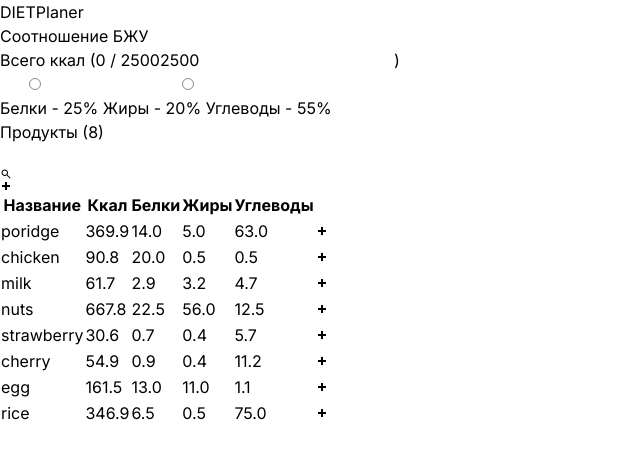
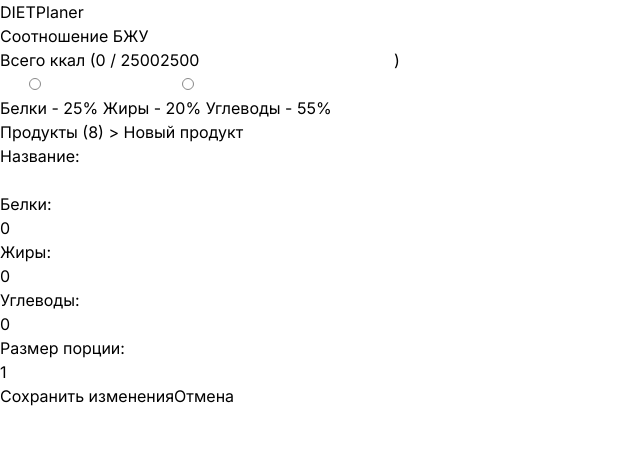
Before and after one commit to KoraReinolds/vite-diet, a Vue app: page / in a window 1280 px wide. Both pictures are taken after a click on the icon 6 px from the left and 186 px from the top of the page. Shown: the top 458 px of the page, without its empty margins (0-640 px from the left). Built offline with nearby package versions, Linux system fonts and the light colour scheme.

Commit message:
Introduce 'FoodSection' component
- Implemented a new component 'FoodSection' for editing food data and
adding new foods
- Extracted food-related logic from the 'foodList' UI layer and moved
it to the new 'foodItem' UI layer

```diff
--- a/src/App.vue
+++ b/src/App.vue
@@ -37,10 +37,18 @@
     />
 
     <FoodSection
+      v-if="foodData"
+      :title="`Продукты (${productSectionData.length})`"
+      v-model="foodData"
+      @cancel="closeFoodSection"
+      @save="saveFood"
+    />
+    <FoodListSection
+      v-else
       :items="productSectionData"
       @delete="removeFoodFromProductSection"
-      @select="console.log($event)"
-      @add="console.log($event)"
+      @select="editFoodDataByName"
+      @add="addNewFood"
     />
 
   </div>
@@ -51,11 +59,19 @@ import Header from './components/Header.vue'
 import { watch } from 'vue';
 import PFCSection from './components/PFCSection.vue';
 import NewMealSection from './components/NewMealSection.vue';
+import FoodListSection from './components/FoodListSection.vue';
 import FoodSection from './components/FoodSection.vue';
 import {
   productSectionData,
   togleFoodSelection,
 } from './layerUI/foodList';
+import {
+  foodData,
+  addNewFood,
+  clearFoodData,
+  saveFood,
+  editFoodDataByName,
+} from './layerUI/foodItem';
 import {
   curentEnergy,
   totalEnergy,
@@ -93,6 +109,10 @@ import {
 }  from './layerUI/result';
 import MealsSection from './components/MealsSection.vue';
 import MealInfoSection from './components/MealInfoSection.vue';
+
+function closeFoodSection() {
+  clearFoodData()
+}
 
 function removeDataFromMealSection(name: string) {
   togleFoodSelection(name)
@@ -140,4 +160,4 @@ watch(totalEnergy, calculate)
 watch(minValues, calculate, { deep: true })
 watch(maxValues, calculate, { deep: true })
 
-</script>
+</script>./layerUI/foodItem
--- a/src/classes/FoodList.ts
+++ b/src/classes/FoodList.ts
@@ -11,6 +11,18 @@ implements ISelected<Food> {
   constructor(list: Food[]) {
     super({ childs: list, chunks: 1, name: 'FoodList' })
     list.forEach(food => this.selected[food.name] = false)
+  }
+
+  add(food: Food) {
+    super.add(food)
+    this.selected[food.name] = false
+    return food
+  }
+
+  remove(name: string) {
+    const res = super.remove(name)
+    delete this.selected[name]
+    return res
   }
 
   togleSelect(name: string): void {
--- /dev/null
+++ b/src/components/FoodListSection.vue
@@ -0,0 +1,87 @@
+
+<template>
+  <AppSection
+    :title="`Продукты (${filteredItems.length})`"
+  >
+
+    <template #headerSide>
+      <div v-if="items.length" class="flex items-center pr-2 space-x-2">
+        <SearchField v-model.trim="search" />
+        <AddIcon @click="$emit('add')" />
+      </div>
+      <div v-else>
+        <AppButton type="main" text="Добавить" @click="$emit('add')" />
+      </div>
+    </template>
+
+    <template #body>
+      <TableLayout
+        v-if="filteredItems.length"
+      >
+        <template #header>
+          <th
+            v-for="name in ['Название','Ккал','Белки','Жиры','Углеводы','']"
+            :key="`th-${name}`"
+            class="px-2 first:text-left last:text-right"
+          >
+            {{ name }}
+          </th>
+        </template>
+        <template #body>
+          <tr
+            v-for="item in filteredItems"
+            :key="item.name"
+            class="text-sm h-8 text-center border border-protein border-x-0"
+            @click="$emit('select', item.name)"
+          >
+            <td class="px-2 text-start">{{ item.name }}</td>
+            <td class="px-2">{{ item.kcal }}</td>
+            <td class="px-2">{{ item.proteins }}</td>
+            <td class="px-2">{{ item.fats }}</td>
+            <td class="px-2">{{ item.carbohydrates }}</td>
+            <td class="px-2">
+              <AddIcon
+                class="ml-auto"
+                @click.stop="$emit('delete', item.name)"
+              />
+            </td>
+          </tr>
+        </template>
+      </TableLayout>
+      <div v-else-if="items.length">
+        Не найдено продуктов, удовлетворяющих условиям поиска.
+      </div>
+    </template>
+
+  </AppSection>
+</template>
+
+<script setup lang="ts">
+import { ref, type PropType, computed } from 'vue';
+import AppSection from './AppSection.vue';
+import TableLayout from './TableLayout.vue';
+import AddIcon from '@/components/AddIcon.vue'
+import SearchField from './SearchField.vue';
+import type { IProductData } from '@/interfaces/ITable';
+import AppButton from './AppButton.vue';
+
+defineEmits<({
+  'delete': [value: string],
+  'select': [value: string],
+  'add': [],
+})>()
+
+const props = defineProps({
+  items: {
+    type: Array as PropType<IProductData[]>,
+    required: true,
+  }
+})
+
+const search = ref('')
+const searchFilter = ((item: IProductData) => item.name.startsWith(search.value))
+const filteredItems = computed(() => {
+  return props.items.filter(searchFilter)
+})
+
+</script>
--- a/src/components/FoodSection.vue
+++ b/src/components/FoodSection.vue
@@ -1,87 +1,79 @@
-
 <template>
   <AppSection
-    :title="`Продукты (${filteredItems.length})`"
+    :title="title + ` > ${foodInfo.name || 'Новый продукт'}`"
   >
-
-    <template #headerSide>
-      <div v-if="items.length" class="flex items-center pr-2 space-x-2">
-        <SearchField v-model.trim="search" />
-        <AddIcon @click="$emit('add')" />
+    <template #body>
+      <div>
+        <div
+          v-for="(val, key) in modelValue"
+          :key="key"
+          class="h-10 flex items-center m-0 justify-between"
+        >
+          <span>
+            {{ displayNames[key] }}:
+          </span>
+          <div class="flex items-center w-half bg-proteins h-[27px] px-[10px] rounded-lg">
+            <input
+              class="w-full bg-proteins text-xs"
+              :type="(typeof val === 'number') ? 'number' : 'text'"
+              v-model="foodInfo[key]"
+            />
+          </div>
+        </div>
       </div>
-      <div v-else>
-        <AppButton type="main" text="Добавить" @click="$emit('add')" />
+      <div
+        class="flex space-x-2 justify-end"
+      >
+        <AppButton
+          text="Сохранить изменения"
+          type="main"
+          @click="save"
+        />
+        <AppButton
+          text="Отмена"
+          type="red"
+          @click="$emit('cancel')"
+        />
       </div>
     </template>
-
-    <template #body>
-      <TableLayout
-        v-if="filteredItems.length"
-      >
-        <template #header>
-          <th
-            v-for="name in ['Название','Ккал','Белки','Жиры','Углеводы','']"
-            :key="`th-${name}`"
-            class="px-2 first:text-left last:text-right"
-          >
-            {{ name }}
-          </th>
-        </template>
-        <template #body>
-          <tr
-            v-for="item in filteredItems"
-            :key="item.name"
-            class="text-sm h-8 text-center border border-protein border-x-0"
-            @click="$emit('select', item.name)"
-          >
-            <td class="px-2 text-start">{{ item.name }}</td>
-            <td class="px-2">{{ item.kcal }}</td>
-            <td class="px-2">{{ item.proteins }}</td>
-            <td class="px-2">{{ item.fats }}</td>
-            <td class="px-2">{{ item.carbohydrates }}</td>
-            <td class="px-2">
-              <AddIcon
-                class="ml-auto"
-                @click.stop="$emit('delete', item.name)"
-              />
-            </td>
-          </tr>
-        </template>
-      </TableLayout>
-      <div v-else-if="items.length">
-        Не найдено продуктов, удовлетворяющих условиям поиска.
-      </div>
-    </template>
-
   </AppSection>
 </template>
 
 <script setup lang="ts">
-import { ref, type PropType, computed } from 'vue';
+import type { INewFoodData } from '@/interfaces/ITable';
 import AppSection from './AppSection.vue';
-import TableLayout from './TableLayout.vue';
-import AddIcon from '@/components/AddIcon.vue'
-import SearchField from './SearchField.vue';
-import type { IProductData } from '@/interfaces/ITable';
+import { ref, type PropType } from 'vue';
 import AppButton from './AppButton.vue';
 
-defineEmits<({
-  'delete': [value: string],
-  'select': [value: string],
-  'add': [],
+const props = defineProps({
+  title: {
+    type: String,
+    required: true,
+  },
+  modelValue: {
+    type: Object as PropType<INewFoodData>,
+    required: true,
+  },
+})
+
+const displayNames = {
+  name: 'Название',
+  proteins: 'Белки',
+  fats: 'Жиры',
+  carbohydrates: 'Углеводы',
+  chunkSize: 'Размер порции',
+}
+const foodInfo = ref({ ...props.modelValue })
+
+const emit = defineEmits<({
+  'update:modelValue': [value: INewFoodData],
+  save: [],
+  cancel: [],
 })>()
 
-const props = defineProps({
-  items: {
-    type: Array as PropType<IProductData[]>,
-    required: true,
-  }
-})
-
-const search = ref('')
-const searchFilter = ((item: IProductData) => item.name.startsWith(search.value))
-const filteredItems = computed(() => {
-  return props.items.filter(searchFilter)
-})
+function save() {
+  emit('update:modelValue', foodInfo.value)
+  emit('save')
+}
 
 </script>
--- a/src/layerClasses.ts/food.ts
+++ b/src/layerClasses.ts/food.ts
@@ -1,5 +1,6 @@
 import { Food } from "@/classes/Food";
-import type { IMealEditableData, IMealInfoData, IProductData } from "@/interfaces/ITable"
+import type { IFoodParams } from "@/interfaces/IFoodParams";
+import type { IMealEditableData, IMealInfoData, INewFoodData, IProductData } from "@/interfaces/ITable"
 
 const poridge = new Food({ name: 'poridge', fats: 5, carbohydrates: 63, proteins: 14 })
 const milk = new Food({ name: 'milk', fats: 3.2, carbohydrates: 4.7, proteins: 2.9 })
@@ -40,7 +41,23 @@ function getMealEditalbeData(food: Food): IMealEditableData {
   }
 }
 
+function createFood(params: IFoodParams) {
+  return new Food(params)
+}
+
+function getFoodDataToChange(food: Food): INewFoodData {
+  return {
+    name: food.name,
+    proteins: food.proteins,
+    fats: food.fats,
+    carbohydrates: food.carbohydrates,
+    chunkSize: food.chunkSize,
+  }
+}
+
 export default {
+  getFoodDataToChange,
+  createFood,
   getMealEditalbeData,
   getFoodData,
   getProductData,
--- a/src/layerClasses.ts/foodList.ts
+++ b/src/layerClasses.ts/foodList.ts
@@ -1,4 +1,5 @@
 import { FoodList } from "@/classes/FoodList";
+import type { INewFoodData } from "@/interfaces/ITable";
 import food from "@/layerClasses.ts/food"
 
 const foodList = new FoodList([
@@ -26,7 +27,26 @@ function getProductData() {
     .map(food.getProductData)
 }
 
+function addNewFood(params: INewFoodData) {
+  const newFood = food.createFood(params)
+  foodList.add(newFood)
+}
+
+function changeFoodData(params: INewFoodData) {
+  foodList.remove(params.name)
+  addNewFood(params)
+}
+
+function getFoodDataToChangeByName(name: string) {
+  const f = getFoodByName(name)
+  if (!f) return
+  return food.getFoodDataToChange(f)
+}
+
 export default {
+  getFoodDataToChangeByName,
+  addNewFood,
+  changeFoodData,
   getFoodByName,
   togleSelection,
   getProductData,
--- /dev/null
+++ b/src/layerUI/foodItem.ts
@@ -0,0 +1,47 @@
+import type { INewFoodData } from "@/interfaces/ITable"
+import foodList from "@/layerClasses.ts/foodList"
+import { ref } from "vue"
+import { reloadProductSectionData } from "./foodList"
+
+const foodData = ref<INewFoodData>()
+const isNewFood = ref(false)
+
+function addNewFood() {
+  isNewFood.value = true
+  foodData.value = {
+    name: '',
+    proteins: 0,
+    fats: 0,
+    carbohydrates: 0,
+    chunkSize: 1,
+  }
+}
+
+function clearFoodData() {
+  foodData.value = undefined
+  isNewFood.value = false
+}
+
+function saveFood() {
+  if (!foodData.value) return
+
+  if (isNewFood.value) {
+    foodList.addNewFood(foodData.value)
+    reloadProductSectionData()
+  } else {
+    foodList.changeFoodData(foodData.value)
+  }
+  clearFoodData()
+}
+
+function editFoodDataByName(name: string) {
+  foodData.value = foodList.getFoodDataToChangeByName(name)
+}
+
+export {
+  editFoodDataByName,
+  saveFood,
+  clearFoodData,
+  foodData,
+  addNewFood,
+}
--- a/src/layerUI/foodList.ts
+++ b/src/layerUI/foodList.ts
@@ -3,17 +3,17 @@ import { ref } from "vue"
 
 const productSectionData = ref(foodList.getProductData())
 
-function addNewFood() {
-
+function reloadProductSectionData() {
+  productSectionData.value = foodList.getProductData()
 }
 
 function togleFoodSelection(name: string) {
   foodList.togleSelection(name)
-  productSectionData.value = foodList.getProductData()
+  reloadProductSectionData()
 }
 
 export {
-  addNewFood,
+  reloadProductSectionData,
   togleFoodSelection,
   productSectionData,
 }
```
Also changed, not shown: src/interfaces/ITable.ts (+9 -1 lines).
